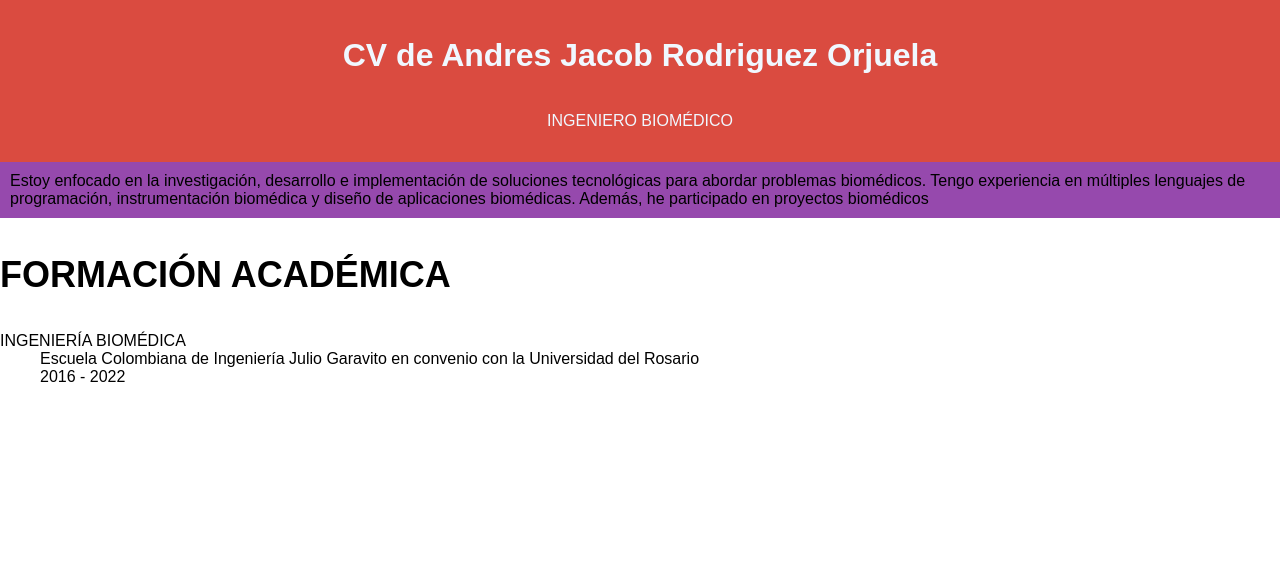
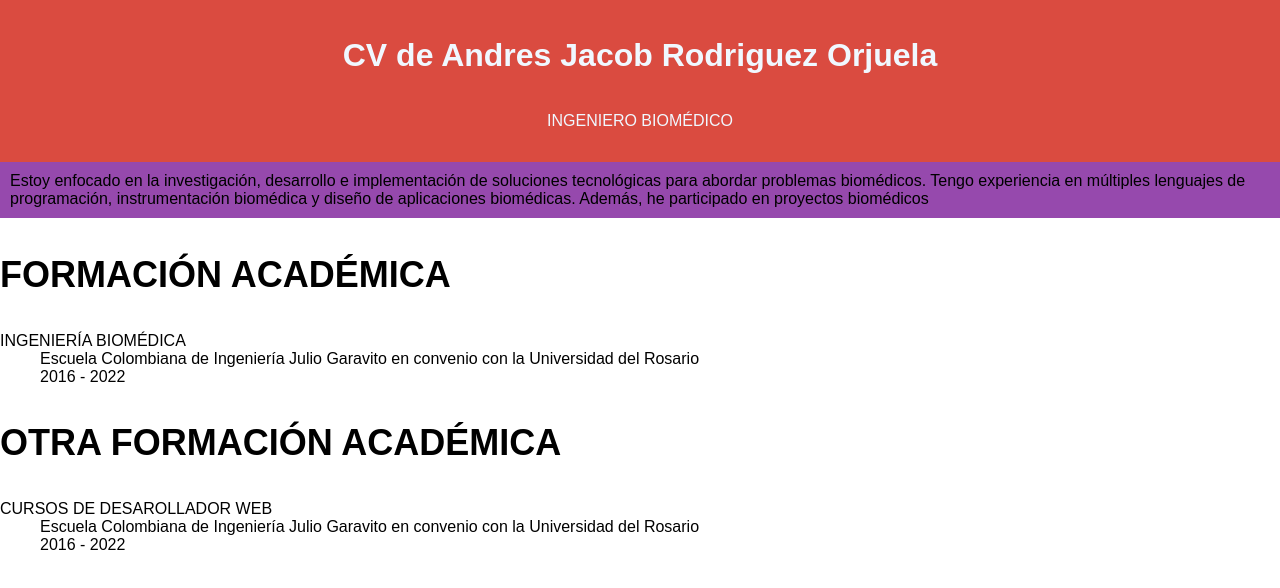
Before and after one commit to ajrodriguezo/git, a plain HTML site: page index.html in a window 1280 px wide. Drawn offline with Linux system fonts and the light colour scheme.

Commit message:
Agrege la hoja de estilos, se modifico el index, agragando una nueva lista para educacion secundaria

```diff
--- a/index.html
+++ b/index.html
@@ -8,6 +8,7 @@
         <meta charset="utf-8">
         <meta name="descriptoon" content="Soy un ingeniero biomédico graduado de la Escuela Colombiana de Ingeniería
         Julio Garavito en colaboración con la Universidad del Rosario.">
+        <link rel="stylesheet" href="style.css">
 
 
     </head>
@@ -49,6 +50,30 @@
                               2016 - 2022
                             </dd>
 
+
+                        </dl>
+
+                    </div>
+
+                </div>
+
+
+                <div>
+                    <h3 style="font-size: 36px; font-weight: bolder;">OTRA FORMACIÓN ACADÉMICA</h3>
+
+                    <div>
+
+                        <dl>
+                            <dt>CURSOS DE DESAROLLADOR WEB</dt>
+                            <dd>
+                                Escuela Colombiana de Ingeniería Julio Garavito en convenio con la
+                                Universidad del Rosario
+                            </dd>
+                            <dd>
+                              2016 - 2022
+                            </dd>
+
+
                         </dl>
 
                     </div>
--- /dev/null
+++ b/style.css
@@ -0,0 +1,3 @@
+/* Esta va hacer la hoja de estilos que voy a manejar
+es muy bonito
+*/
```
